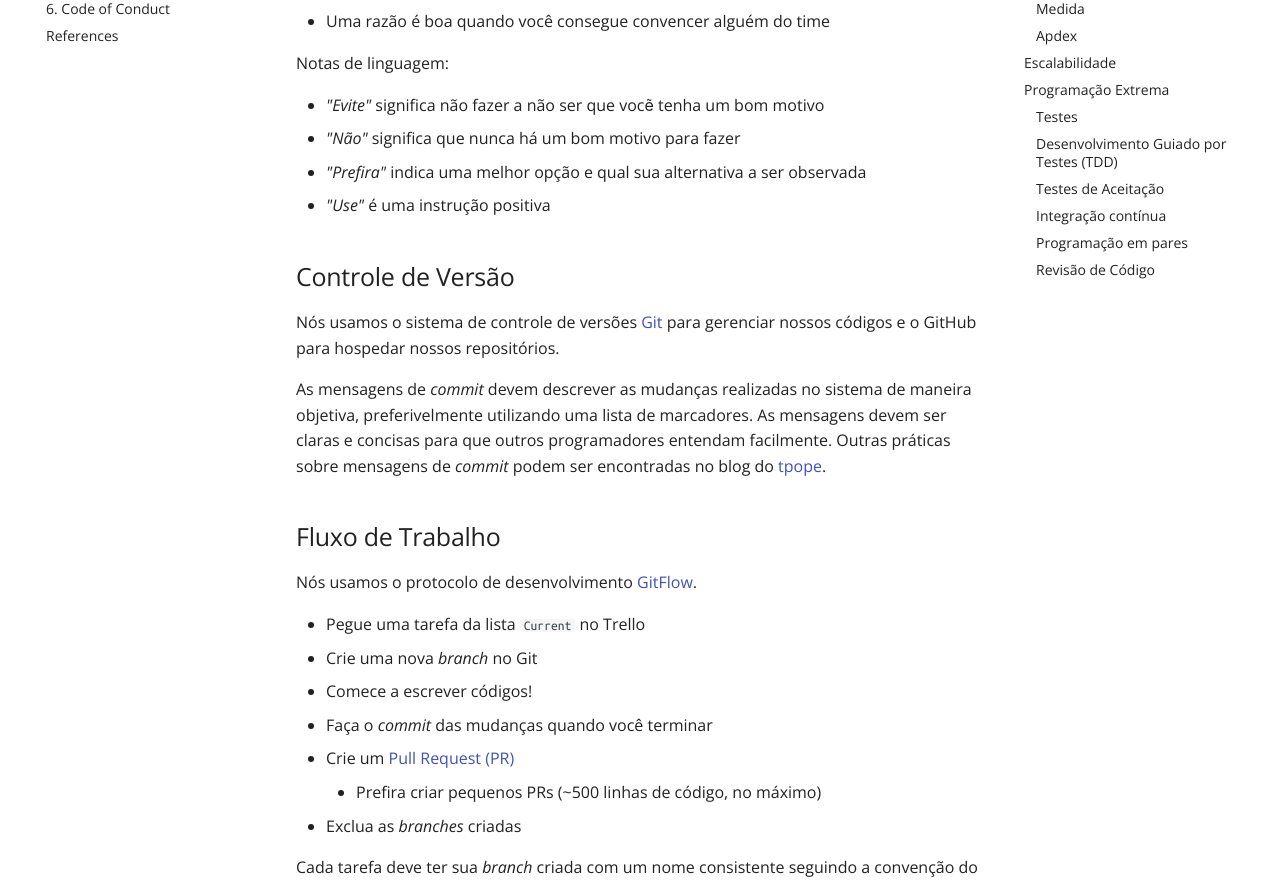
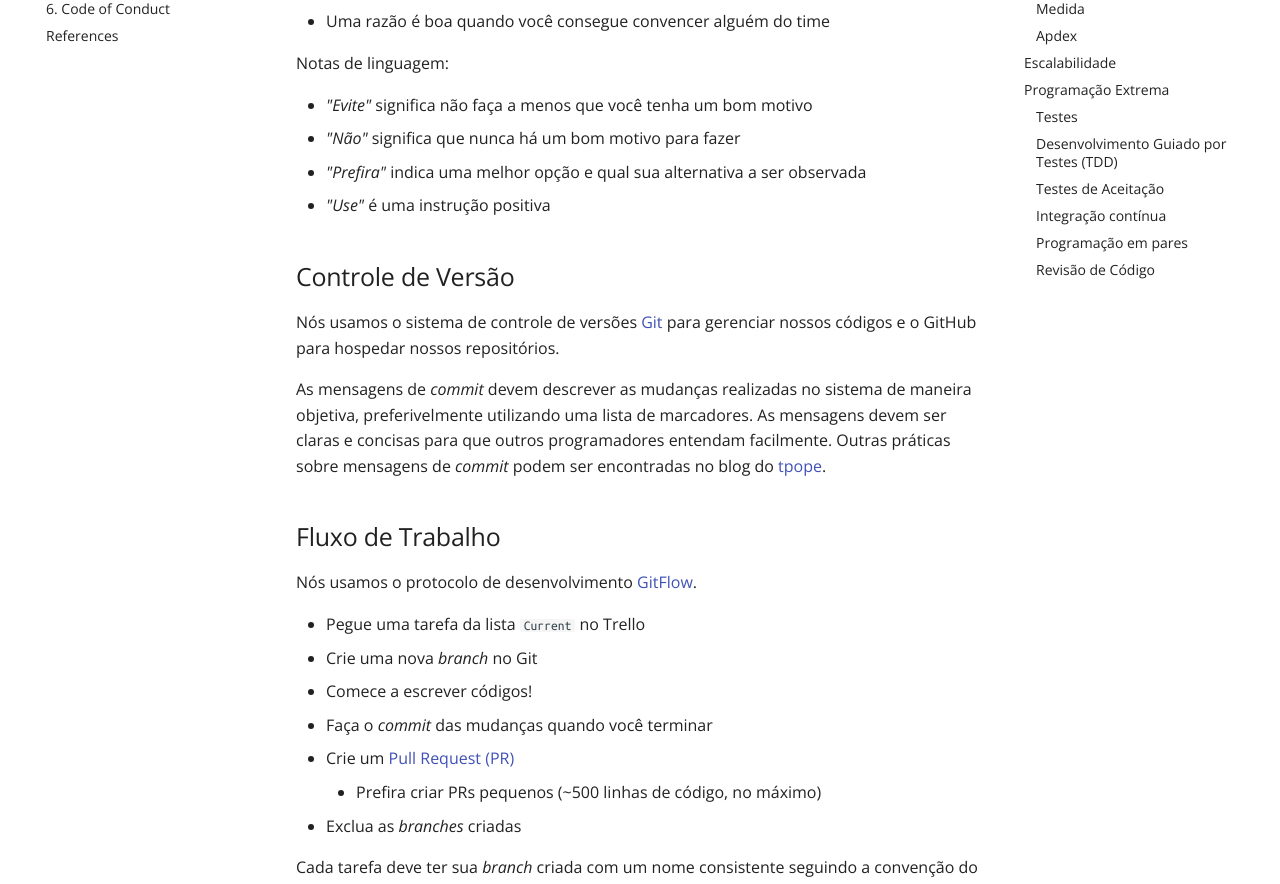
Before and after one commit to magrathealabs/playbook, an MkDocs documentation site: the page built from docs/3-engineering.md, in a window 1280 px wide and 1400 px high. Shown: the part 506-1390 px from the top of the window. Built offline with MkDocs 1.6.1 and Material for MkDocs 9.7.7, drawn with Linux system fonts in a browser that asks for light colours; comment, search, counter and statistics services are not loaded.

Commit message:
Resolve reviewers comments

```diff
--- a/docs/3-engineering.md
+++ b/docs/3-engineering.md
@@ -13,7 +13,7 @@ Diretrizes de alto-nível:
 
 Notas de linguagem:
 
-* *"Evite"* significa não fazer a não ser que vocẽ tenha um bom motivo
+* *"Evite"* significa não faça a menos que você tenha um bom motivo
 * *"Não"* significa que nunca há um bom motivo para fazer
 * *"Prefira"* indica uma melhor opção e qual sua alternativa a ser observada
 * *"Use"* é uma instrução positiva
@@ -33,7 +33,7 @@ Nós usamos o protocolo de desenvolvimento [GitFlow](http://nvie.com/posts/a-suc
 * Comece a escrever códigos!
 * Faça o *commit* das mudanças quando você terminar
 * Crie um [Pull Request (PR)](https://help.github.com/articles/creating-a-pull-request)
-    * Prefira criar pequenos PRs (~500 linhas de código, no máximo)
+    * Prefira criar PRs pequenos (~500 linhas de código, no máximo)
 * Exclua as *branches* criadas
 
 Cada tarefa deve ter sua *branch* criada com um nome consistente seguindo a convenção do GitFlow:
```
